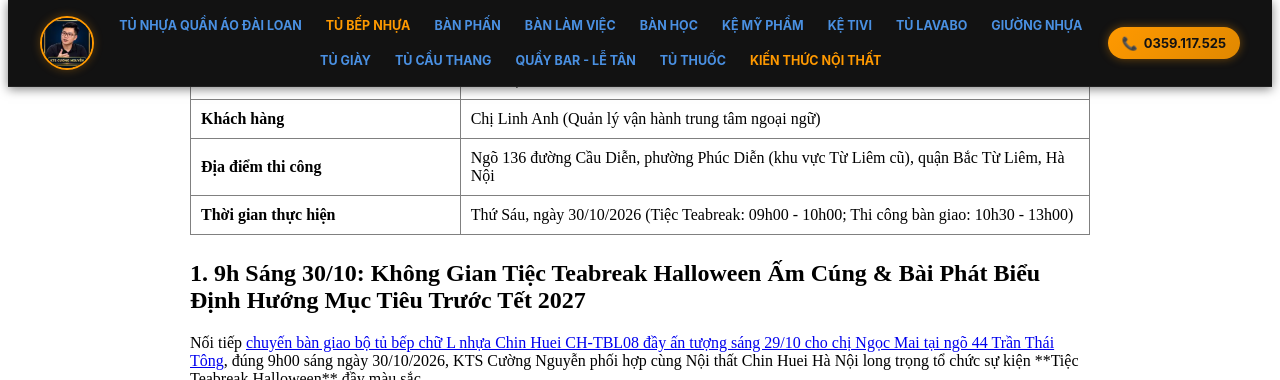
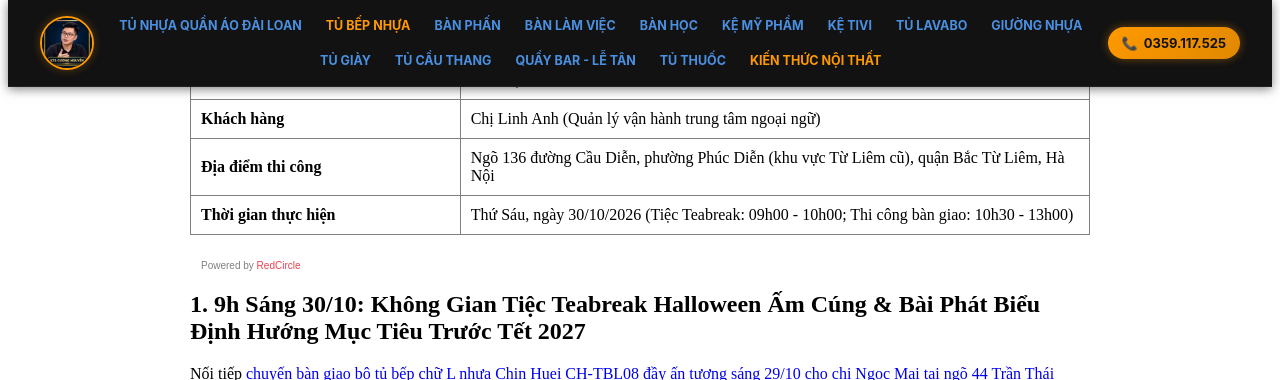
Before and after one commit to noithatchinhuei/ktscuongnguyen.github.io, a Jekyll site: the page built from du-an/tu-quan-ao-canh-lua-nhua-chin-huei-cau-dien.html, in a window 1280 px wide and 1400 px high, scrolled down 503 px, cut to the strip 0-380 px from the top of the window. Built offline with Jekyll 4.4.1, drawn with Linux system fonts in a browser that asks for light colours; a script that is not in the unit is left out.

Commit message:
Update tu-quan-ao-canh-lua-nhua-chin-huei-cau-dien.html

```diff
--- a/du-an/tu-quan-ao-canh-lua-nhua-chin-huei-cau-dien.html
+++ b/du-an/tu-quan-ao-canh-lua-nhua-chin-huei-cau-dien.html
@@ -44,7 +44,24 @@ description: "Tiếp nối công trình tủ bếp sáng 29/10 tại Trần Thá
             </tr>
         </table>
     </div>
-
+<script async defer onload="redcircleIframe();" src="https://api.podcache.net/embedded-player/sh/9e8040ef-9777-487b-bc6e-672c41279bdf/ep/e9c5f676-af0a-4f1a-9567-91f817c2a841"></script>
+    <div class="redcirclePlayer-e9c5f676-af0a-4f1a-9567-91f817c2a841"></div>
+    <style>
+    .redcircle-link:link {
+        color: #ea404d;
+        text-decoration: none;
+    }
+    .redcircle-link:hover {
+        color: #ea404d;
+    }
+    .redcircle-link:active {
+        color: #ea404d;
+    }
+    .redcircle-link:visited {
+        color: #ea404d;
+    }
+</style>
+<p style="margin-top:3px;margin-left:11px;font-family: sans-serif;font-size: 10px; color: gray;">Powered by <a class="redcircle-link" href="https://redcircle.com?utm_source=rc_embedded_player&utm_medium=web&utm_campaign=embedded_v1">RedCircle</a></p>
     <h2>1. 9h Sáng 30/10: Không Gian Tiệc Teabreak Halloween Ấm Cúng & Bài Phát Biểu Định Hướng Mục Tiêu Trước Tết 2027</h2>
     <p>Nối tiếp <a href="https://ktscuongnguyen.io.vn/du-an/tu-bep-nhua-chin-huei-chu-l-tran-thai-tong-cau-giay.html" target="_blank">chuyến bàn giao bộ tủ bếp chữ L nhựa Chin Huei CH-TBL08 đầy ấn tượng sáng 29/10 cho chị Ngọc Mai tại ngõ 44 Trần Thái Tông</a>, đúng 9h00 sáng ngày 30/10/2026, KTS Cường Nguyễn phối hợp cùng Nội thất Chin Huei Hà Nội long trọng tổ chức sự kiện **Tiệc Teabreak Halloween** đầy màu sắc.</p>
 
```
